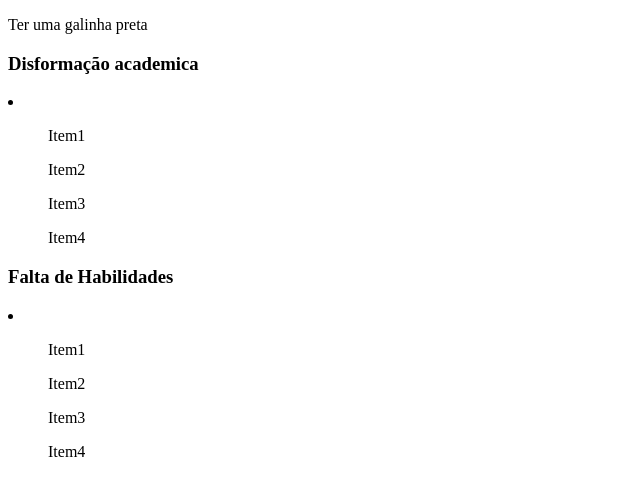
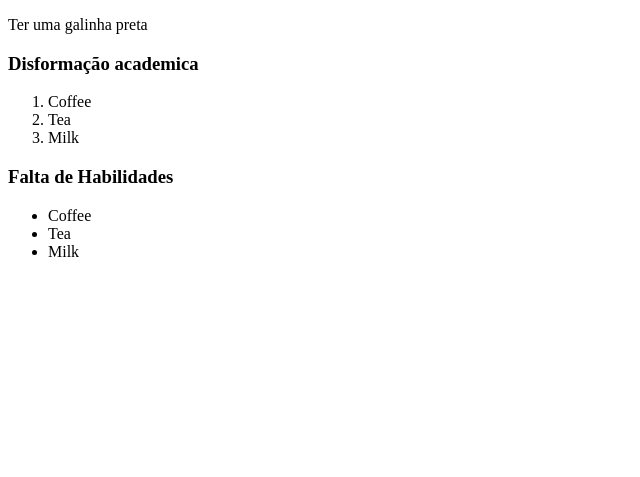
Before and after one commit to Mario-Pelizon/Mario-Pelizon.github.io, a plain HTML site: page index.html in a window 1280 px wide. Shown: the part 335-812 px from the top of the page, without its empty margins (0-640 px from the left). Drawn offline with Linux system fonts and the light colour scheme.

Commit message:
Update index.html

```diff
--- a/index.html
+++ b/index.html
@@ -17,15 +17,17 @@
   <h3>
   Disformação academica
   </h3>
-  <li><ul>Item1</ul>
-     <ul>Item2</ul>
-       <ul>Item3</ul>
-         <ul>Item4</ul></li>
+  <ol>
+  <li>Coffee</li>
+  <li>Tea</li>
+  <li>Milk</li>
+  </ol>
   <h3> Falta de Habilidades </h3>
-  <li><ol>Item1</ol>
-     <ol>Item2</ol>
-      <ol>Item3</ol>
-         <ol>Item4</ol></li>
+ <ul>
+  <li>Coffee</li>
+  <li>Tea</li>
+  <li>Milk</li>
+  </ul>
 
 </body:>
 </html>
```
